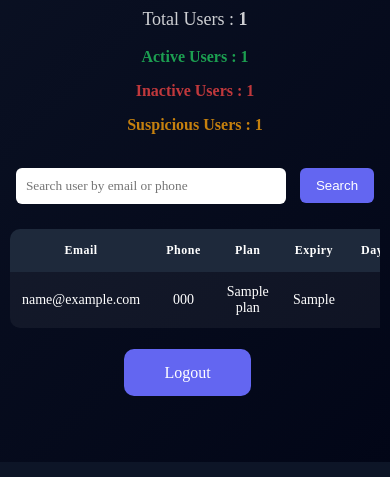
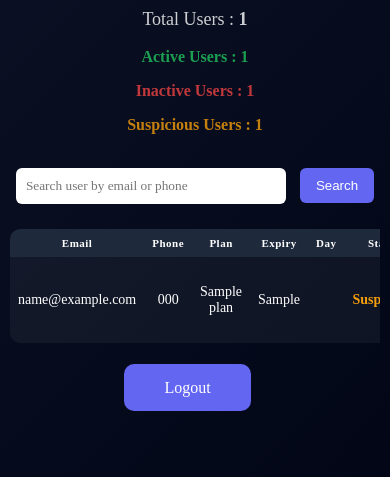
Before and after one commit to sahilkhan2412/SMART-FORWARD, a Flask app: page /dashboard in a window 390 px wide. Shown: the part 575-1052 px from the top of the page. Run offline with Flask 3, Linux system fonts and the light colour scheme; the visitor is signed in with stand-in values (Sample User, id 1); a database or web service that is not in the repository returns one stand-in record (values such as "Sample title"); parts of the project's set-up code (start-up, migrations or seed data) failed here and were passed over.

Commit message:
Update SmartForward project

```diff
--- a/static/style.css
+++ b/static/style.css
@@ -384,8 +384,10 @@ table td {
 
 /* Admin Action Buttons */
 
-table a {
-    font-size: 13px;
+table td a {
+    display: inline-block;
+    margin: 4px;
+    font-size: 12px;
     transition: 0.2s;
 }
 
@@ -429,3 +431,19 @@ form input:focus {
     }
 
 }
+
+/* Admin Table Mobile */
+
+@media(max-width:768px) {
+
+    table {
+        width: 100% !important;
+        font-size: 11px;
+    }
+
+    th,
+    td {
+        padding: 8px !important;
+    }
+
+}
```
